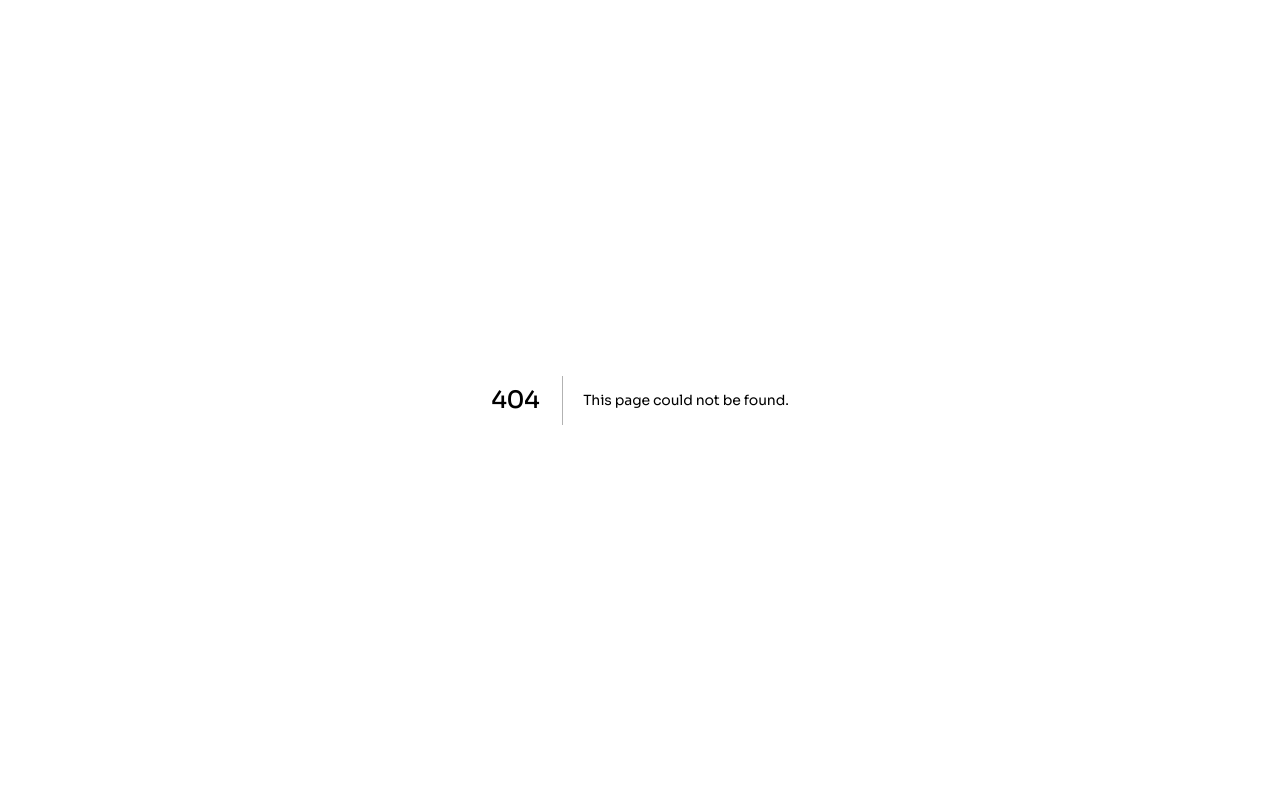
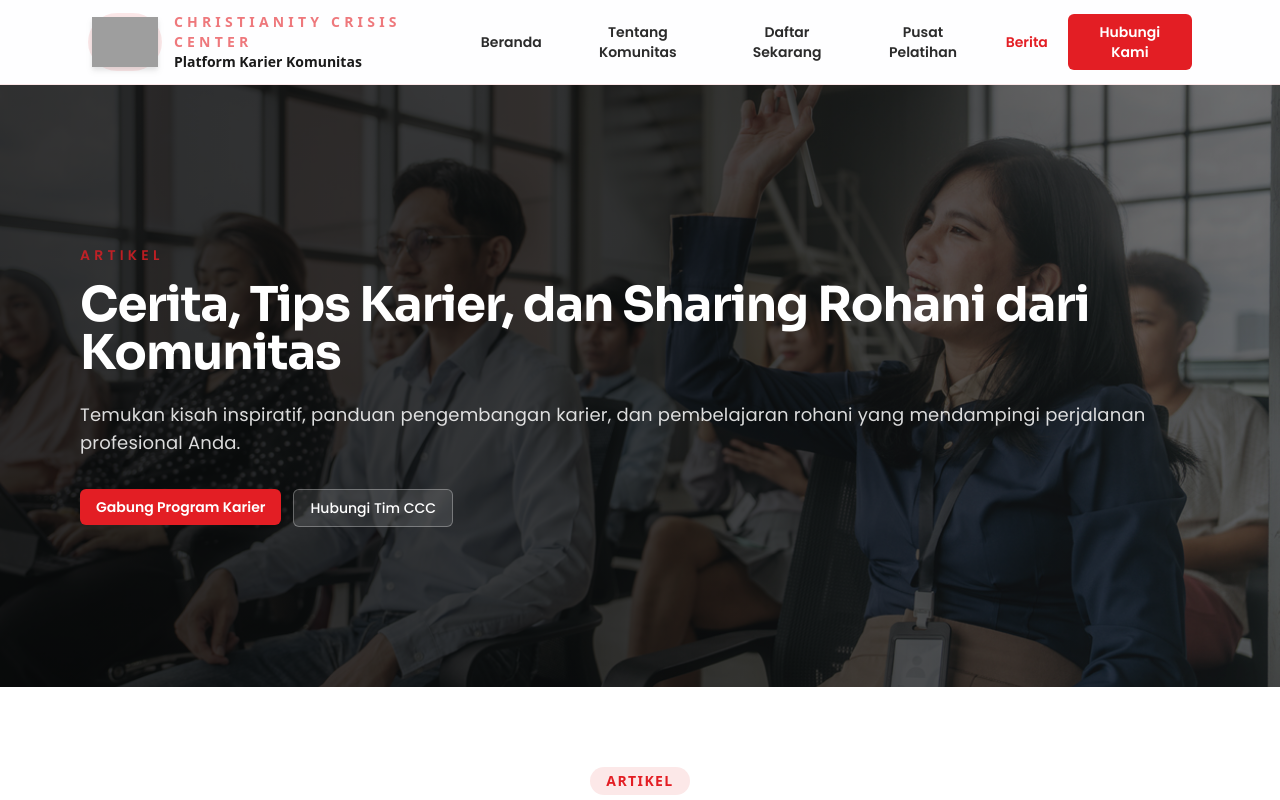
Before and after one commit to jonfry1175/ccc, a Next.js app: page /article in a window 1280 px wide. Before the commit this address had no page. Shown: the top 800 px of the page. Built offline with nearby package versions, Linux system fonts and the light colour scheme; grey boxes are pictures that could not be loaded.

Commit message:
Add ArticleListPage component with layout, image, and navigation links

```diff
--- /dev/null
+++ b/src/app/(main)/article/page.tsx
@@ -0,0 +1,56 @@
+import ArticlePage from "@/components/molecules/Homepage/Article";
+import Navbar from "@/components/atoms/Navbar";
+import Footer from "@/components/atoms/Footer";
+import Image from "next/image";
+import Link from "next/link";
+import { articlesMetadata } from "../metadata";
+
+export const metadata = articlesMetadata;
+
+export default function ArticleListPage() {
+  return (
+    <div className="flex min-h-screen flex-col bg-offWhite text-textBlack">
+      <Navbar />
+      <main className="flex-1">
+        <section className="relative isolate overflow-hidden bg-darkGray py-20 text-primaryWhite">
+          <Image
+            src="/images/imagetraining.jpg"
+            alt="Ilustrasi artikel Christianity Crisis Center"
+            fill
+            sizes="100vw"
+            className="absolute inset-0 -z-10 h-full w-full object-cover opacity-60"
+          />
+          <div className="absolute inset-0 -z-10 bg-gradient-to-r from-black/70 via-black/60 to-black/30" />
+
+          <div className="mx-auto max-w-6xl px-4 py-20 text-left">
+            <p className="text-sm font-semibold uppercase tracking-[0.3em] text-primaryRed/80">
+              Artikel
+            </p>
+            <h1 className="mt-4 text-3xl font-bold leading-tight md:text-5xl">
+              Cerita, Tips Karier, dan Sharing Rohani dari Komunitas
+            </h1>
+            <p className="mt-6 text-base text-primaryWhite/85 md:text-lg">
+              Temukan kisah inspiratif, panduan pengembangan karier, dan
+              pembelajaran rohani yang mendampingi perjalanan profesional Anda.
+            </p>
+            <div className="mt-8 flex flex-wrap gap-3">
+              <Link href="/apply-now" className="inline-block">
+                <button className="rounded-md bg-primaryRed px-4 py-2 text-sm font-semibold text-primaryWhite hover:bg-secondaryRed">
+                  Gabung Program Karier
+                </button>
+              </Link>
+              <Link href="/hubungi-kami" className="inline-block">
+                <button className="rounded-md border border-primaryWhite/30 bg-white/10 px-4 py-2 text-sm font-medium text-primaryWhite hover:bg-primaryWhite/10">
+                  Hubungi Tim CCC
+                </button>
+              </Link>
+            </div>
+          </div>
+        </section>
+
+        <ArticlePage />
+      </main>
+      <Footer />
+    </div>
+  );
+}
```
